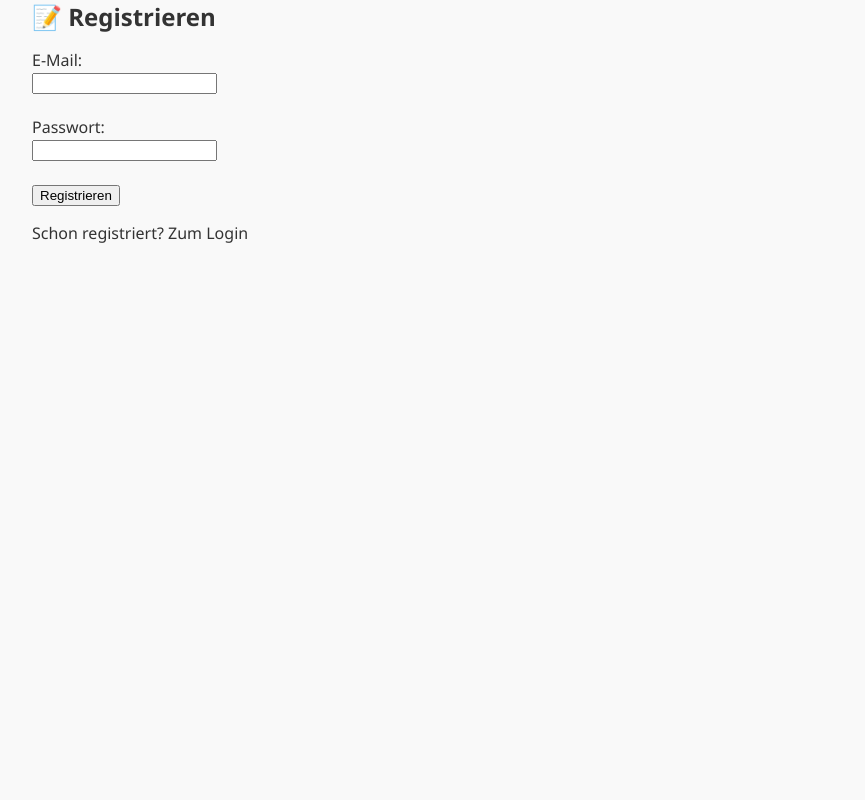
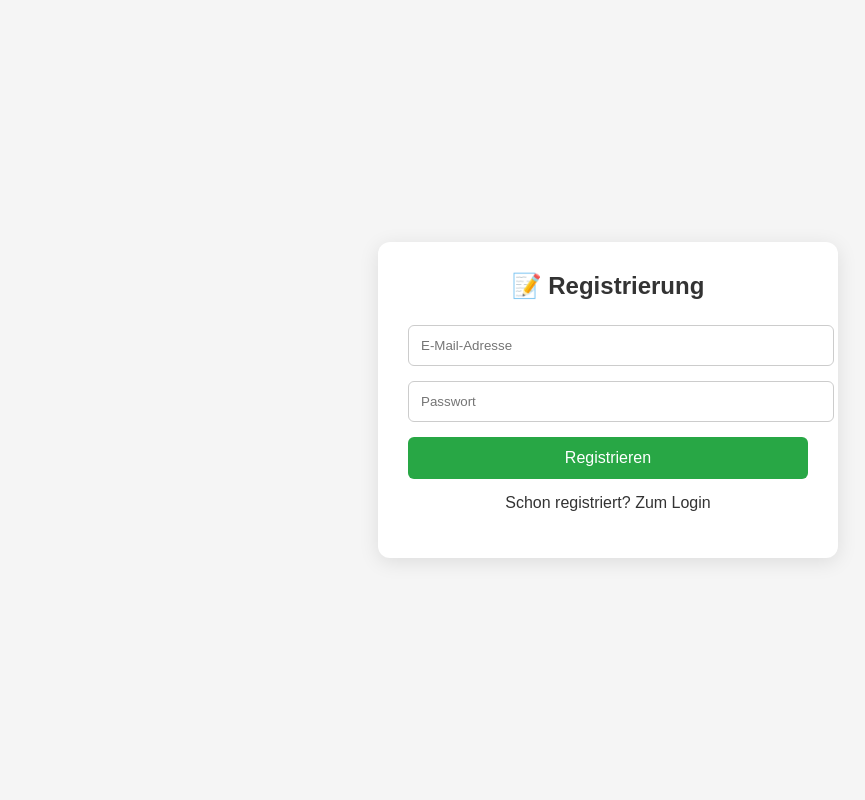
Before and after one commit to MerabTserodze/leadgen-app, a Flask app: page /register in a window 1280 px wide. Shown: the whole page, without its empty margins (32-897 px from the left). Run offline with Flask 3, Linux system fonts and the light colour scheme.

Commit message:
Update register.html

```diff
--- a/templates/register.html
+++ b/templates/register.html
@@ -4,17 +4,56 @@
     <meta charset="UTF-8">
     <title>Registrierung</title>
     <link rel="stylesheet" href="/static/style.css">
+    <style>
+        body {
+            background-color: #f5f5f5;
+            font-family: Arial, sans-serif;
+            display: flex;
+            justify-content: center;
+            align-items: center;
+            height: 100vh;
+        }
+        .form-box {
+            background-color: white;
+            padding: 30px;
+            border-radius: 12px;
+            box-shadow: 0 4px 20px rgba(0,0,0,0.1);
+            width: 100%;
+            max-width: 400px;
+        }
+        h2 {
+            text-align: center;
+            margin-bottom: 25px;
+        }
+        input {
+            width: 100%;
+            padding: 12px;
+            margin-bottom: 15px;
+            border: 1px solid #ccc;
+            border-radius: 6px;
+        }
+        button {
+            width: 100%;
+            background-color: #28a745;
+            color: white;
+            padding: 12px;
+            border: none;
+            border-radius: 6px;
+            font-size: 16px;
+            cursor: pointer;
+        }
+        p {
+            text-align: center;
+            margin-top: 15px;
+        }
+    </style>
 </head>
 <body>
-    <div class="container">
-        <h2>📝 Registrieren</h2>
+    <div class="form-box">
+        <h2>📝 Registrierung</h2>
         <form method="POST">
-            <label for="email">E-Mail:</label><br>
-            <input type="email" name="email" required><br><br>
-
-            <label for="password">Passwort:</label><br>
-            <input type="password" name="password" required><br><br>
-
+            <input type="email" name="email" placeholder="E-Mail-Adresse" required>
+            <input type="password" name="password" placeholder="Passwort" required>
             <button type="submit">Registrieren</button>
         </form>
         <p>Schon registriert? <a href="/login">Zum Login</a></p>
```
